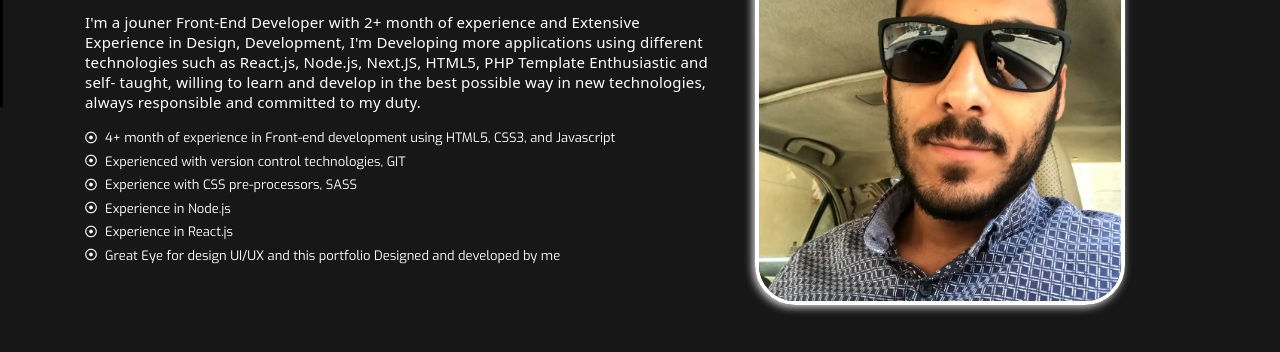
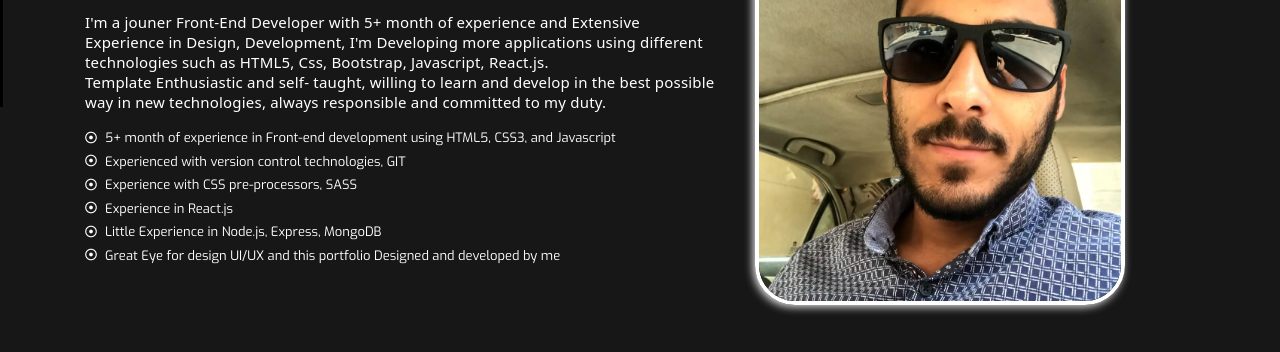
Before and after one commit to YoussefMohamedSalah/cvyoussef, a plain HTML site: page about.html in a window 1280 px wide. Shown: the part 324-676 px from the top of the page. Drawn offline with nearby package versions, Linux system fonts and the light colour scheme.

Commit message:
text change
i changed the main text in about page

```diff
--- a/about.html
+++ b/about.html
@@ -92,16 +92,16 @@
                         </div>
                         <div>
                             <p class="aboutMeTxt">
-                                I'm a jouner Front-End Developer with 2+ month of experience and Extensive Experience in Design,
+                                I'm a jouner Front-End Developer with 5+ month of experience and Extensive Experience in Design,
                                 Development, I'm Developing more applications using different
-                                technologies such as React.js, Node.js, Next.JS, HTML5, PHP Template Enthusiastic and self-
+                                technologies such as HTML5, Css, Bootstrap, Javascript, React.js.<br>Template Enthusiastic and self-
                                 taught, willing to learn and develop in the best possible way in new technologies, always
                                 responsible and committed to my duty.
                             </p>
                             <ul class="summaryInfoList">
                                 <li>
                                     <span><i class="far fa-dot-circle"></i></span>
-                                    <p>4+ month of experience in Front-end development using HTML5, CSS3, and Javascript</p>
+                                    <p>5+ month of experience in Front-end development using HTML5, CSS3, and Javascript</p>
                                 </li>
                                 <li>
                                     <span><i class="far fa-dot-circle"></i></span>
@@ -113,11 +113,11 @@
                                 </li>
                                 <li>
                                     <span><i class="far fa-dot-circle"></i></span>
-                                    <p>Experience in Node.js</p>
+                                    <p>Experience in React.js</p>
                                 </li>
                                 <li>
                                     <span><i class="far fa-dot-circle"></i></span>
-                                    <p>Experience in React.js</p>
+                                    <p> Little Experience in Node.js, Express, MongoDB</p>
                                 </li>
                                 <li>
                                     <span><i class="far fa-dot-circle"></i></span>
@@ -141,7 +141,7 @@
 <!-- ---------------------------------------------------------------------------------- -->
         <div>
             <div class="myinfo2">
-                <!-- div 1111111111111111111111111111111111111111111111111111111111111111111111111111 -->
+                <!-- div num 1 -->
                 <div class="progressSkills">
                     <div>
                         <div>
```
